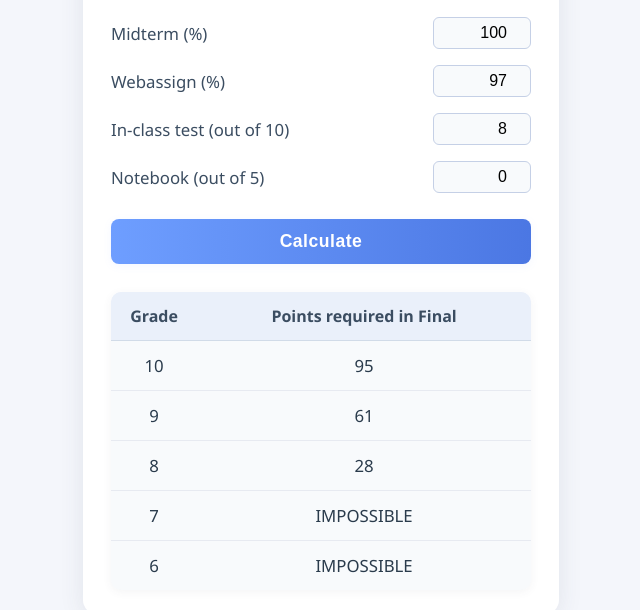
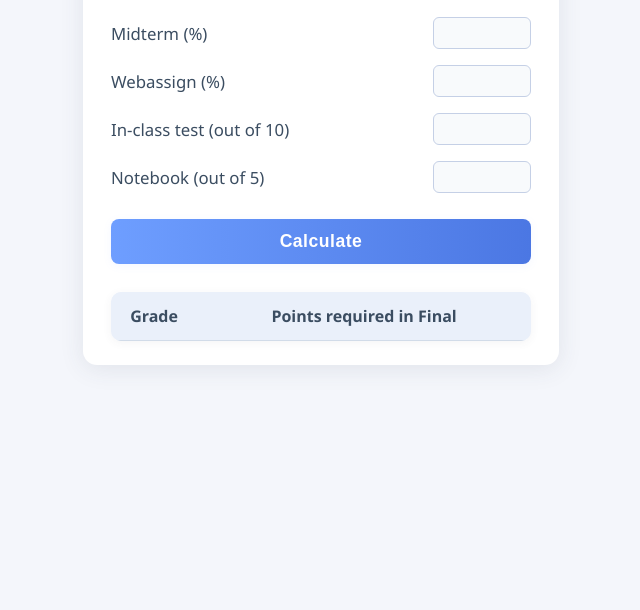
Before and after one commit to gradecalculation/h1-grade-simulator, a plain HTML site: page index.html in a window 1280 px wide. Shown: the part 139-749 px from the top of the page, without its empty margins (319-959 px from the left). Drawn offline with Linux system fonts and the light colour scheme.

Commit message:
Update index.html

```diff
--- a/index.html
+++ b/index.html
@@ -120,10 +120,10 @@
   <div class="container">
     <h1>H1 Grade Simulator</h1>
     <form id="gradeForm" onsubmit="event.preventDefault(); calculate();">
-      <label>Midterm (%) <input type="number" id="midterm" value="100" min="0" max="100"></label>
-      <label>Webassign (%) <input type="number" id="webassign" value="97" min="0" max="100"></label>
-      <label>In-class test (out of 10) <input type="number" id="inclass" value="8" min="0" max="10"></label>
-      <label>Notebook (out of 5) <input type="number" id="notebook" value="0" min="0" max="5"></label>
+      <label>Midterm (%) <input type="number" id="midterm" min="0" max="100"></label>
+      <label>Webassign (%) <input type="number" id="webassign" min="0" max="100"></label>
+      <label>In-class test (out of 10) <input type="number" id="inclass" min="0" max="10"></label>
+      <label>Notebook (out of 5) <input type="number" id="notebook" min="0" max="5"></label>
       <button type="submit">Calculate</button>
     </form>
     <table>
@@ -152,11 +152,11 @@
       const inclass = parseFloat(document.getElementById('inclass').value) || 0;
       const notebook = parseFloat(document.getElementById('notebook').value) || 0;
 
-      // Score calculation
+      // 修正後の配点
       const currentScore =
-        midterm * 0.25 +
+        midterm * 0.3 +
         webassign * 0.25 +
-        inclass * 1.5 +
+        inclass * 1.0 +
         notebook * 1;
 
       const resultTable = document.getElementById('resultTable');
@@ -177,8 +177,7 @@
       });
     }
 
-    // Initial rendering
-    calculate();
+    // 初期表示はしない
   </script>
 </body>
 </html>
```
